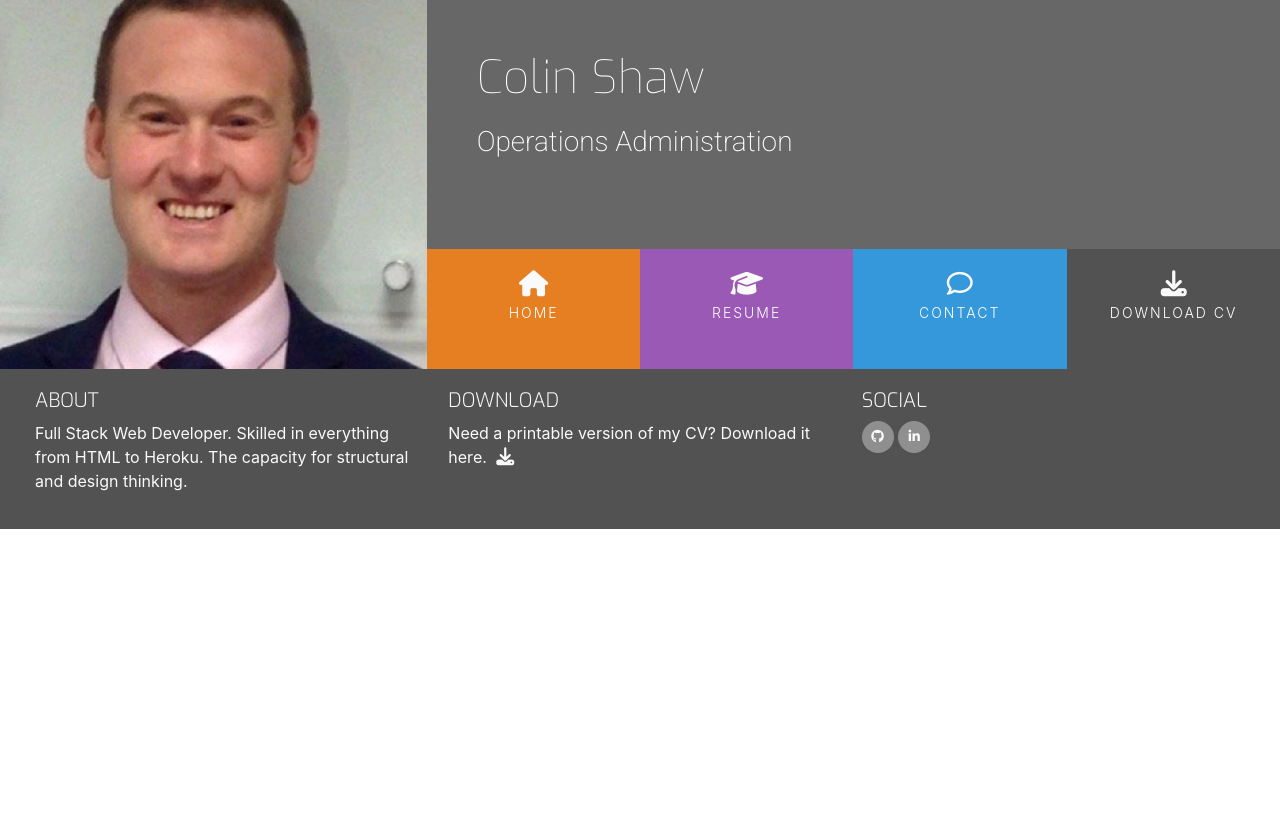
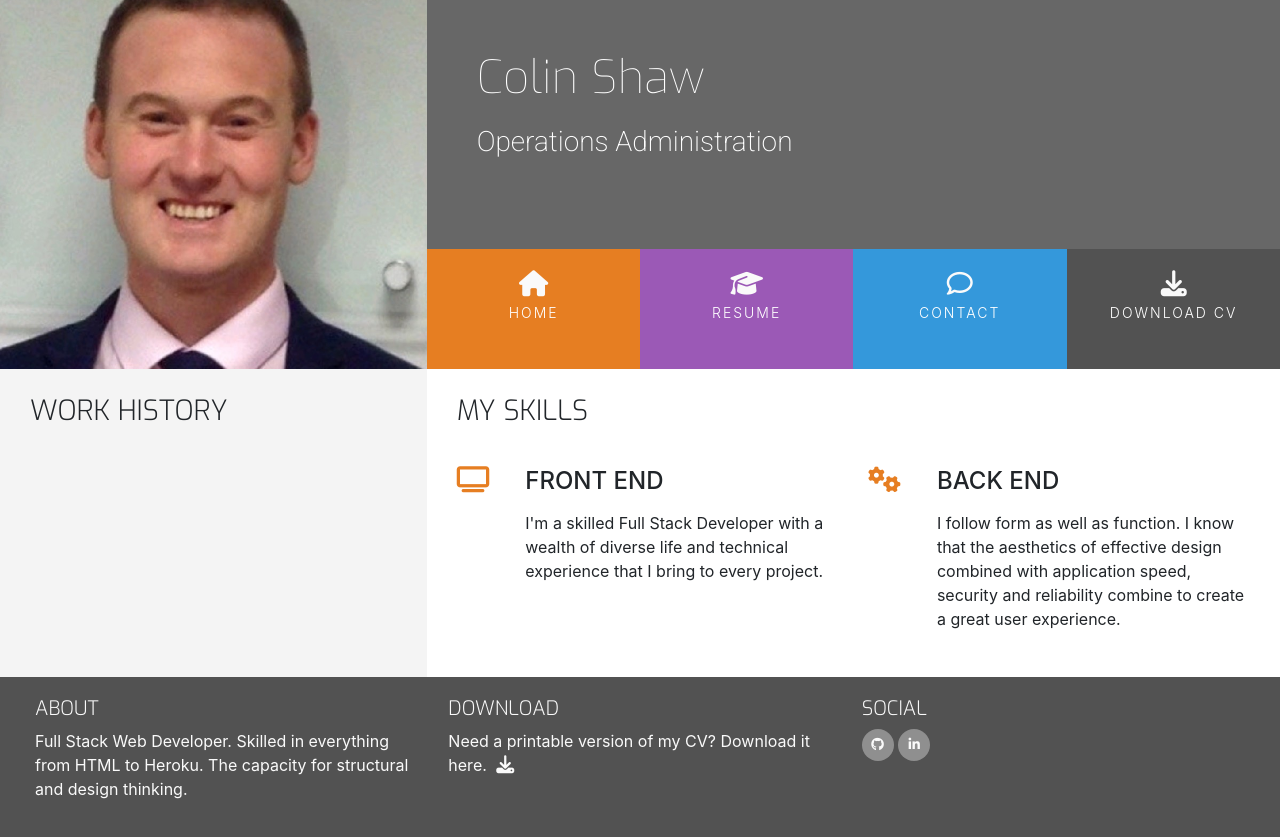
Before and after one commit to colinshaw1/colin-shaw-bootstrap-cv, a plain HTML site: page resume.html in a window 1280 px wide. Before the commit the page ends 800 px from the top, so only its background shows below. Drawn offline with nearby package versions, Linux system fonts and the light colour scheme.

Commit message:
Add layout to resume pages

```diff
--- a/resume.html
+++ b/resume.html
@@ -9,7 +9,7 @@
     <script src="https://kit.fontawesome.com/e580420d0c.js" crossorigin="anonymous"></script>
     <link rel="stylesheet" href="https://cdnjs.cloudflare.com/ajax/libs/hover.css/2.3.1/css/hover-min.css">
     <link rel="stylesheet" href="./assets/css/style.css">
-    <title>Colin Shaw CV</title>
+    <title>Resume</title>
 </head>
 
 <body>
@@ -30,15 +30,15 @@
                     <div class="col">
                         <ul id="nav" class="list-inline menucontainer">
                             <li class="col-6 col-sm-3 list-inline-item ui-menu-color-home menuitem">
-                                <a href="#" class="hvr-sweep-to-bottom"><i class="fa fa-home"
+                                <a href="index.html" class="hvr-sweep-to-bottom"><i class="fa fa-home"
                                         aria-hidden="true"></i><span>Home</span></a>
                             </li>
                             <li class="col-6 col-sm-3 list-inline-item ui-menu-color-resume menuitem">
-                                <a href="#" class="hvr-sweep-to-bottom"><i class="fa fa-graduation-cap"
+                                <a href="resume.html" class="hvr-sweep-to-bottom"><i class="fa fa-graduation-cap"
                                         aria-hidden="true"></i><span>Resume</span></a>
                             </li>
                             <li class="col-6 col-sm-3 list-inline-item ui-menu-color-contact menuitem">
-                                <a href="#" class="hvr-sweep-to-bottom"><i class="fa fa-comment-o"
+                                <a href="contact.html" class="hvr-sweep-to-bottom"><i class="fa fa-comment-o"
                                         aria-hidden="true"></i><span>Contact</span></a>
                             </li>
                             <li class="col-6 col-sm-3 list-inline-item ui-menu-color-download menuitem">
@@ -53,10 +53,58 @@
             </div>
         </div>
     </header>
-    <section>
+    <section class="container-fluid">
+        <div class="row">
+            <div class="col-md-4 bg-color-personal-info section-column">
+                <div class="row">
+                    <div class="col-12">
+                        <h3 class="section-heading uppercase">
+                            Work History
+                        </h3>
+                    </div>
+                </div>
+            </div>
+            <div class="col-md-8 bg-color-three-reasons section-column">
+                <div class="row">
+                    <div class="col">
+                        <h3 class="section-heading uppercase">My Skills</h3>
+                    </div>
+                </div>
+                <div class="row">
+                    <div class="col-10 offset-1 offset-sm-0 col-sm-4 col-md-6">
+                        <div class="row">
+                            <div class="col-2">
+                                <i class="three-reasons-icon fa fa-tv" aria-hidden="true"></i>
+                            </div>
+                            <div class="col-10">
+                                <h4 class="three-reasons-heading uppercase">Front End</h4>
+                                <p>
+                                    I'm a skilled Full Stack Developer with a wealth of diverse life and technical
+                                    experience that I bring to every project.
+                                </p>
+                            </div>
+                        </div>
+                    </div>
+                    <div class="col-10 offset-1 offset-sm-0 col-sm-4 col-md-6">
+                        <div class="row">
+                            <div class="col-2">
+                                <i class="three-reasons-icon fa fa-gears" aria-hidden="true"></i>
+                            </div>
+                            <div class="col-10">
+                                <h4 class="three-reasons-heading uppercase">Back End</h4>
+                                <p>
+                                    I follow form as well as function. I know that the aesthetics of effective design
+                                    combined with application speed, security and reliability combine to create a great
+                                    user experience.
+                                </p>
+                            </div>
+                        </div>
+                    </div>
+                </div>
+            </div>
+        </div>
 
     </section>
-
     <footer class="container-fluid">
         <div id="footer-details" class="row">
             <div class="col-sm-4">
```
Also changed, not shown: contact.html (+3 -3 lines), index.html (+3 -3 lines).
